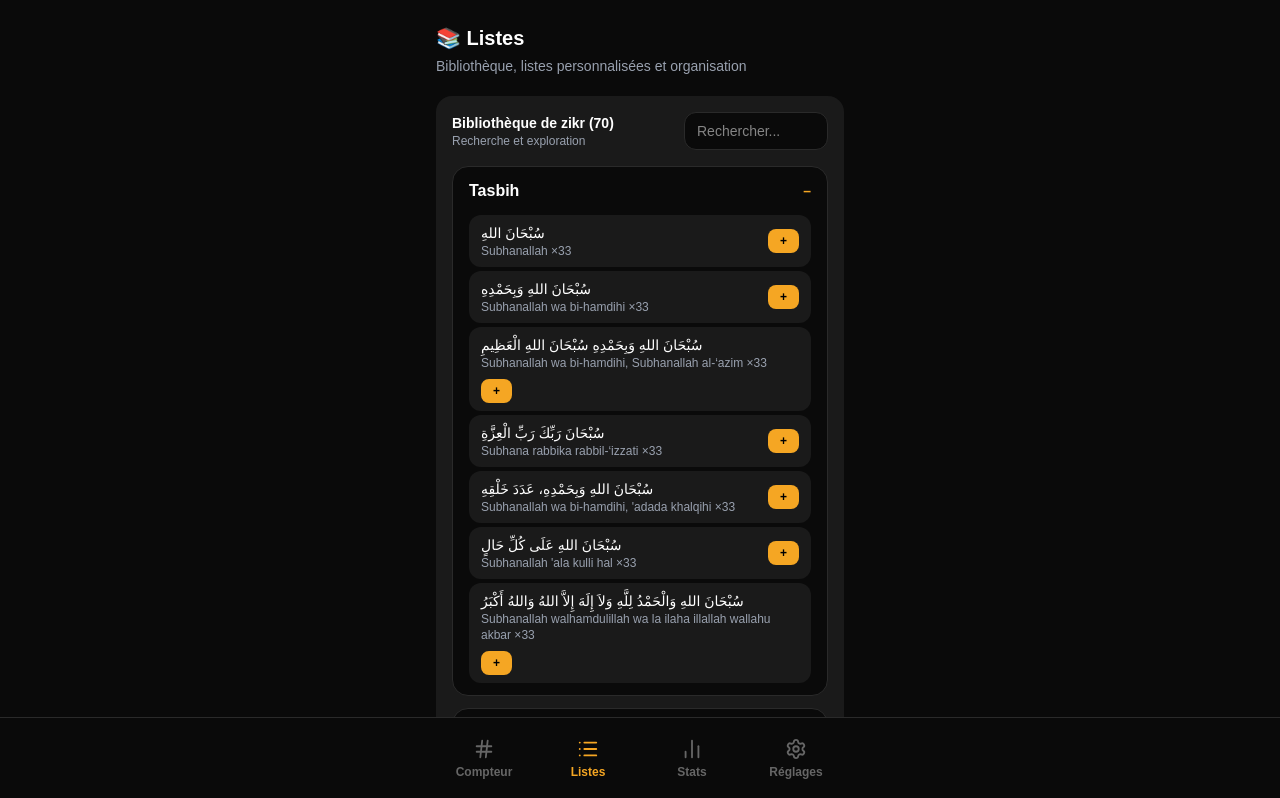
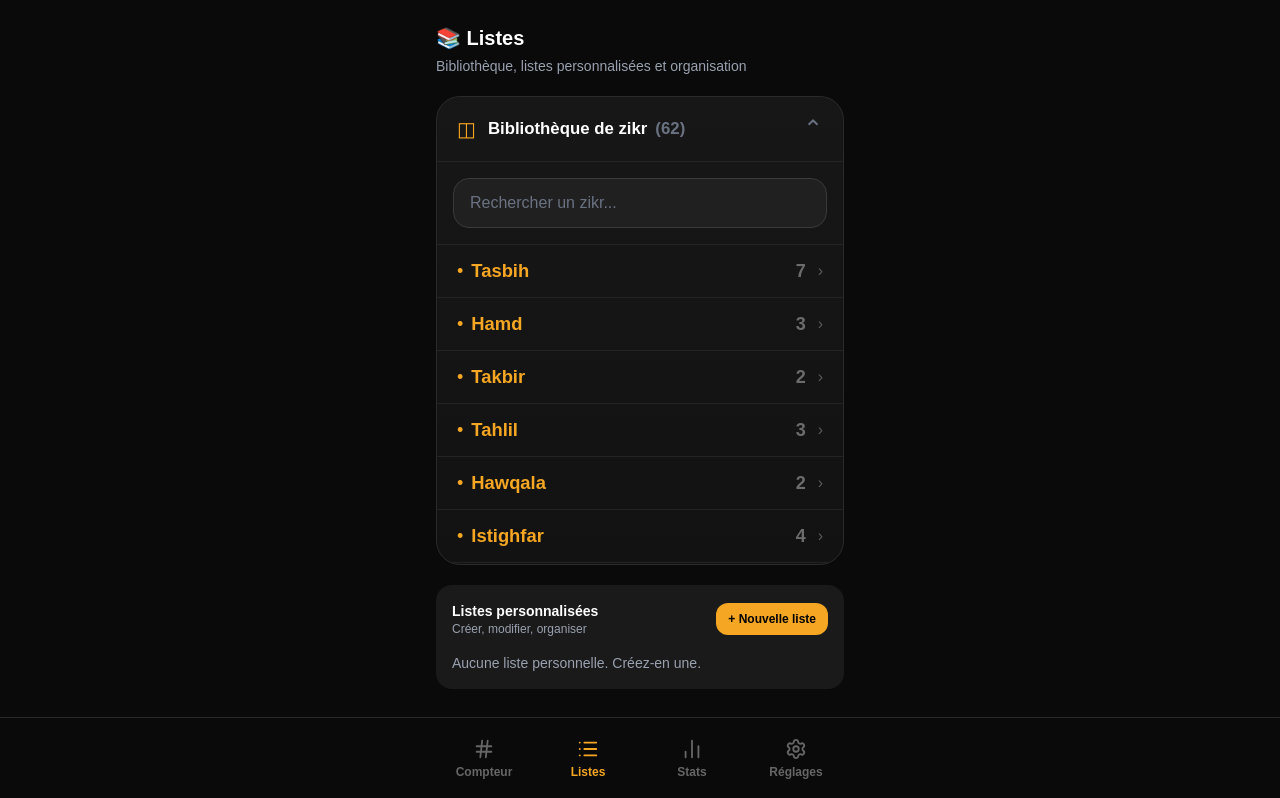
Before and after one commit to amed128/tasbih-digital, a Next.js app: page /listes in a window 1280 px wide. Shown: the top 798 px of the page. Built offline with nearby package versions, Linux system fonts and the light colour scheme.

Commit message:
Refactor Listes bibliothèque into collapsible browse-only panel

```diff
--- a/app/listes/page.tsx
+++ b/app/listes/page.tsx
@@ -25,22 +25,20 @@ export default function ListesPage() {
   const createList = useTasbihStore((s) => s.createList);
   const deleteList = useTasbihStore((s) => s.deleteList);
   const renameList = useTasbihStore((s) => s.renameList);
-  const addToList = useTasbihStore((s) => s.addToList);
   const removeFromList = useTasbihStore((s) => s.removeFromList);
   const moveInList = useTasbihStore((s) => s.moveInList);
   const selectList = useTasbihStore((s) => s.selectList);
   const activeListId = useTasbihStore((s) => s.activeListId);
-  const activeList = useTasbihStore((s) => s.activeList);
 
+  const [libraryExpanded, setLibraryExpanded] = useState(true);
   const [search, setSearch] = useState("");
   const [expandedCategories, setExpandedCategories] = useState<Record<string, boolean>>({});
   const [expandedLists, setExpandedLists] = useState<Record<string, boolean>>({});
   const [dragging, setDragging] = useState<{ listId: string; index: number } | null>(null);
 
-  const [modalType, setModalType] = useState<"create" | "rename" | "delete" | "add" | null>(null);
+  const [modalType, setModalType] = useState<"create" | "rename" | "delete" | null>(null);
   const [modalListId, setModalListId] = useState<string | null>(null);
   const [modalInput, setModalInput] = useState<string>("");
-  const [modalSearch, setModalSearch] = useState("");
 
   const filteredDhikrs = useMemo(() => {
     const query = search.trim().toLowerCase();
@@ -57,24 +55,10 @@ export default function ListesPage() {
 
   const categories = useMemo(() => groupByCategory(filteredDhikrs), [filteredDhikrs]);
 
-  const modalFilteredDhikrs = useMemo(() => {
-    const q = modalSearch.trim().toLowerCase();
-    if (!q) return dhikrs;
-    return dhikrs.filter((d) => {
-      return (
-        d.arabic.includes(q) ||
-        d.transliteration.toLowerCase().includes(q) ||
-        d.translation_fr.toLowerCase().includes(q) ||
-        d.translation_en.toLowerCase().includes(q)
-      );
-    });
-  }, [modalSearch]);
-
   const closeModal = () => {
     setModalType(null);
     setModalListId(null);
     setModalInput("");
-    setModalSearch("");
   };
 
   const openCreateModal = () => {
@@ -91,12 +75,6 @@ export default function ListesPage() {
   const openDeleteModal = (listId: string) => {
     setModalType("delete");
     setModalListId(listId);
-  };
-
-  const openAddDhikrModal = (listId: string) => {
-    setModalType("add");
-    setModalListId(listId);
-    setModalSearch("");
   };
 
   const handleCreateConfirm = () => {
@@ -121,12 +99,6 @@ export default function ListesPage() {
     closeModal();
   };
 
-  const handleAddDhikr = (dhikrId: string) => {
-    if (!modalListId) return;
-    addToList(modalListId, dhikrId);
-    closeModal();
-  };
-
   const handleDrop = (listId: string, toIndex: number) => {
     if (!dragging) return;
     if (dragging.listId !== listId) return;
@@ -135,6 +107,9 @@ export default function ListesPage() {
   };
 
   if (!mounted) return null;
+
+  const isSearching = search.trim().length > 0;
+  const categoryEntries = Array.from(categories.entries());
 
   return (
     <div className="min-h-screen bg-[#0A0A0A] text-white">
@@ -149,66 +124,86 @@ export default function ListesPage() {
           <p className="text-sm text-gray-400">Bibliothèque, listes personnalisées et organisation</p>
         </header>
 
-        <section className="rounded-2xl bg-[#1A1A1A] p-4">
-          <div className="flex items-center justify-between">
+        <section className="overflow-hidden rounded-3xl border border-[#2A2A2A] bg-gradient-to-b from-[#171717] to-[#121212]">
+          <button
+            type="button"
+            onClick={() => setLibraryExpanded((prev) => !prev)}
+            aria-expanded={libraryExpanded}
+            className="flex w-full items-center justify-between px-5 py-4 text-left"
+          >
+            <div className="flex items-center gap-3">
+              <span className="text-xl text-[#F5A623]">◫</span>
               <div>
-              <div className="text-sm font-semibold text-white">Bibliothèque de zikr (70)</div>
-              <div className="text-xs text-gray-400">Recherche et exploration</div>
+                <div className="text-[1.05rem] font-semibold text-white">
+                  Bibliothèque de zikr
+                  <span className="ml-2 text-gray-500">({dhikrs.length})</span>
                 </div>
+              </div>
+            </div>
+            <span className="text-2xl text-gray-500">{libraryExpanded ? "⌃" : "⌄"}</span>
+          </button>
+
+          {libraryExpanded && (
+            <div className="border-t border-[#242424]">
+              <div className="px-4 py-4">
                 <input
                   value={search}
                   onChange={(e) => setSearch(e.target.value)}
-              placeholder="Rechercher..."
-              className="w-36 rounded-xl border border-[#2A2A2A] bg-[#0A0A0A] px-3 py-2 text-sm text-white outline-none focus:border-[#F5A623]"
+                  onBlur={(e) => setSearch(e.target.value.trim())}
+                  placeholder="Rechercher un zikr..."
+                  className="w-full rounded-2xl border border-[#3A3A3A] bg-[#202020] px-4 py-3 text-base text-white placeholder:text-gray-500 outline-none focus:border-[#F5A623]"
                 />
               </div>
 
-          <div className="mt-4 space-y-3">
-            {Array.from(categories.entries()).map(([category, items]) => {
-              const expanded = expandedCategories[category] ?? true;
+              <div className="max-h-[40vh] overflow-y-auto overscroll-contain border-t border-[#242424]">
+                {categoryEntries.length === 0 ? (
+                  <div className="px-5 py-4 text-sm text-gray-400">Aucun résultat trouvé</div>
+                ) : (
+                  categoryEntries.map(([category, items]) => {
+                    const expanded = isSearching ? true : expandedCategories[category] ?? false;
                     return (
-                <div key={category} className="rounded-2xl border border-[#2A2A2A] bg-[#0A0A0A]">
+                      <div key={category} className="border-b border-[#242424] last:border-b-0">
                         <button
+                          type="button"
                           onClick={() =>
                             setExpandedCategories((prev) => ({
                               ...prev,
                               [category]: !expanded,
                             }))
                           }
-                    className="flex w-full items-center justify-between px-4 py-3 text-left"
+                          aria-expanded={expanded}
+                          className="flex w-full items-center justify-between px-5 py-3 text-left"
                         >
-                    <span className="font-semibold text-white">{category}</span>
-                    <span className="text-sm font-semibold text-[#F5A623]">
-                      {expanded ? "–" : "+"}
+                          <span className="text-lg leading-none text-[#F5A623]">•</span>
+                          <span className="ml-2 flex-1 text-[1.15rem] font-semibold text-[#F5A623]">
+                            {category}
                           </span>
+                          <span className="text-lg font-semibold text-[#6C6C6C]">{items.length}</span>
+                          <span className="ml-3 text-base text-[#5A5A5A]">{expanded ? "⌄" : "›"}</span>
                         </button>
+
                         {expanded && (
-                    <div className="space-y-1 px-4 pb-3">
+                          <div className="space-y-1 px-5 pb-4">
                             {items.map((d) => (
                               <div
                                 key={d.id}
-                          className="flex flex-wrap items-center justify-between gap-2 rounded-xl bg-[#1A1A1A] px-3 py-2"
+                                className="rounded-xl border border-[#2A2A2A] bg-[#141414] px-3 py-2"
                               >
-                          <div className="flex flex-col">
-                            <span className="text-sm text-white">{d.arabic}</span>
-                            <span className="text-xs text-gray-400">
-                              {d.transliteration} ×{d.defaultTarget}
-                            </span>
+                                <div className="text-sm font-semibold text-white">{d.arabic}</div>
+                                <div className="text-xs text-gray-400">
+                                  {d.transliteration} · {d.defaultTarget}
                                 </div>
-                          <button
-                            onClick={() => openAddDhikrModal(activeListId)}
-                            className="rounded-lg bg-[#F5A623] px-3 py-1 text-xs font-semibold text-black"
-                          >
-                            +
-                          </button>
                               </div>
                             ))}
                           </div>
                         )}
                       </div>
                     );
-            })}
+                  })
+                )}
               </div>
+            </div>
+          )}
         </section>
 
         <section className="rounded-2xl bg-[#1A1A1A] p-4">
@@ -416,46 +411,6 @@ export default function ListesPage() {
           </div>
         </Modal>
 
-        <Modal
-          isOpen={modalType === "add"}
-          title="Ajouter un Zikr"
-          onClose={closeModal}
-          closeOnOverlayClick
-          footer={
-            <div className="flex justify-end">
-              <button
-                onClick={closeModal}
-                className="rounded-xl bg-[#1A1A1A] px-4 py-2 text-sm font-semibold text-white"
-              >
-                Fermer
-              </button>
-            </div>
-          }
-        >
-          <div className="flex flex-col gap-3">
-            <input
-              value={modalSearch}
-              onChange={(e) => setModalSearch(e.target.value)}
-              placeholder="Rechercher un Zikr..."
-              className="w-full rounded-xl bg-[#2A2A2A] px-4 py-2 text-sm text-white outline-none focus:border-[#F5A623] focus:ring-2 focus:ring-[#F5A623]/40"
-            />
-            <div className="max-h-72 space-y-2 overflow-y-auto pr-2">
-              {modalFilteredDhikrs.map((d) => (
-                <button
-                  key={d.id}
-                  onClick={() => handleAddDhikr(d.id)}
-                  className="flex w-full items-center justify-between rounded-xl bg-[#1A1A1A] px-3 py-2 text-left text-white transition hover:bg-[#2A2A2A]"
-                >
-                  <div>
-                    <div className="text-sm text-[#F5A623]">{d.arabic}</div>
-                    <div className="text-xs text-gray-400">{d.transliteration}</div>
-                  </div>
-                  <div className="text-xs font-semibold text-white">Ajouter</div>
-                </button>
-              ))}
-            </div>
-          </div>
-        </Modal>
       </motion.main>
       <BottomNav />
     </div>
```
Lines whose indentation alone changed are shown as unchanged.
